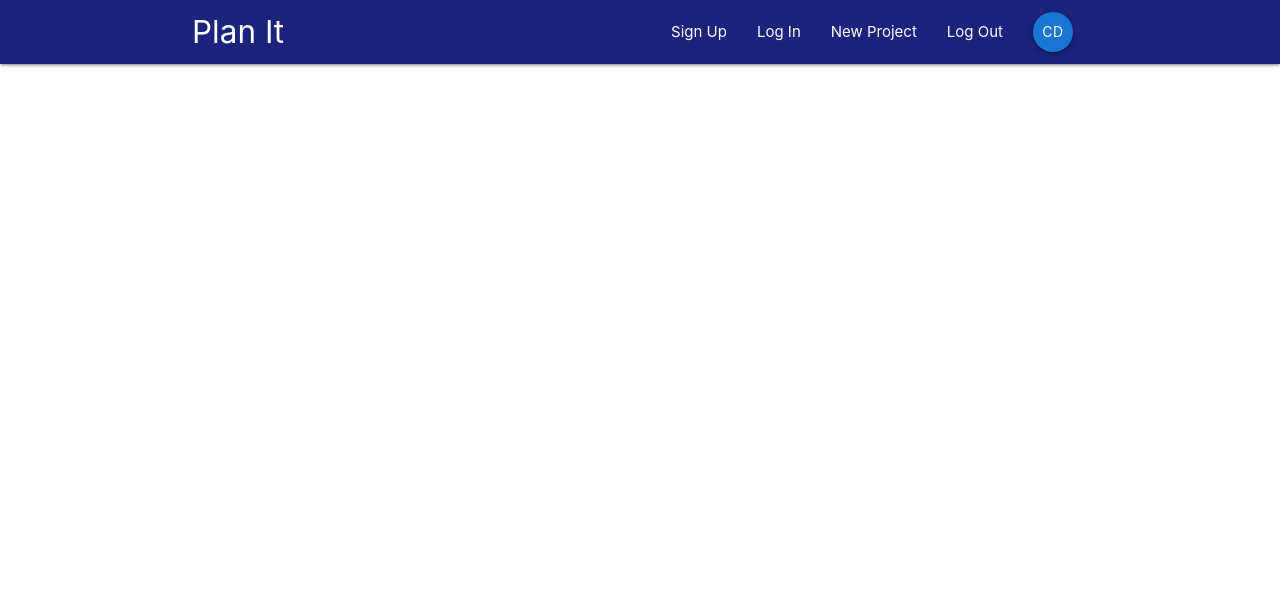
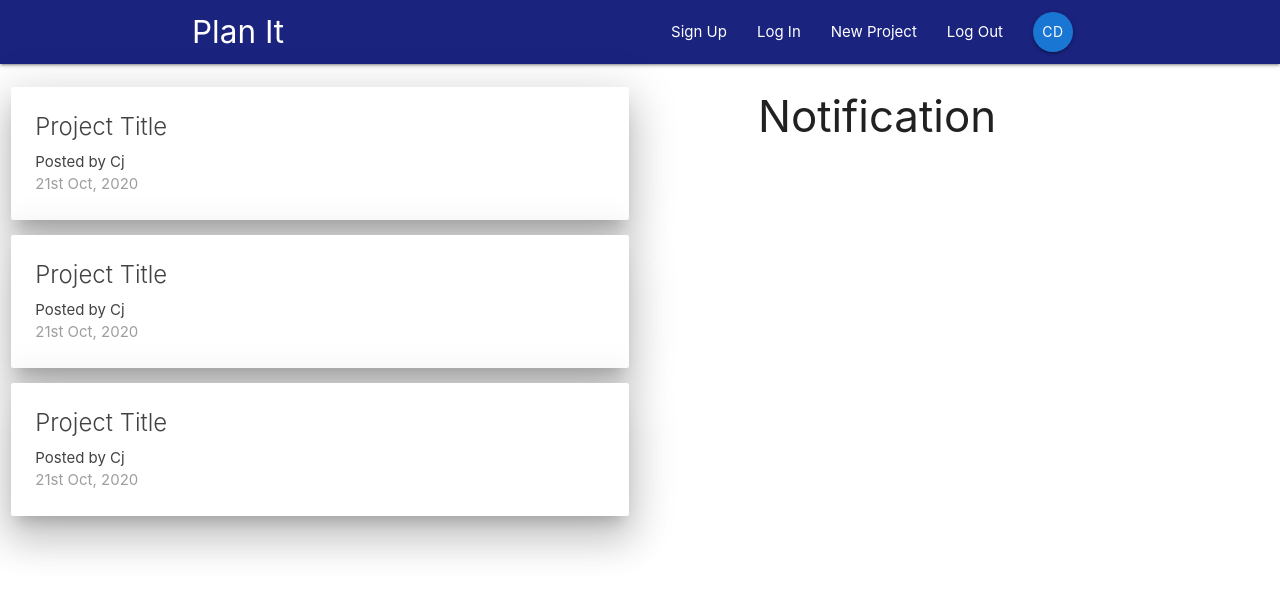
Before and after one commit to dey24/React-Redux-App, a React (Create React App) app in the folder planit/: page / in a window 1280 px wide. Shown: the top 594 px of the page. Built offline with nearby package versions, Linux system fonts and the light colour scheme.

Commit message:
setting up the dashboard

```diff
--- a/planit/src/App.js
+++ b/planit/src/App.js
@@ -1,13 +1,16 @@
 import React, { Component } from 'react';
-import { BrowserRouter } from 'react-router-dom';
+import { BrowserRouter, Switch, Route } from 'react-router-dom';
 import Navbar from './components/layout/Navbar'
-
+import Dashboard from './components/dashboard/Dashboard'
 class App extends Component {
   render() {
     return (
       <BrowserRouter>
         <div className="App">
           <Navbar />
+          <Switch>
+            <Route exact path="/" component={Dashboard}></Route>
+          </Switch>
         </div>
       </BrowserRouter>
     );
--- a/planit/src/components/dashboard/Dashboard.js
+++ b/planit/src/components/dashboard/Dashboard.js
@@ -0,0 +1,21 @@
+import React, { Component } from 'react';
+import Notification from './Notification';
+import ProjectList from '../projects/ProjectList'
+
+class Dashboard extends Component {
+    render() {
+        return (
+            <div className="dashboard">
+                <div className="row">
+                    <div className="col s12 m6">
+                        <ProjectList />
+                    </div>
+                    <div className="col s12 m5 offset-m1">
+                        <Notification />
+                    </div>
+                </div>
+            </div>
+        )
+    }
+}
+export default Dashboard
--- a/planit/src/components/dashboard/Notification.js
+++ b/planit/src/components/dashboard/Notification.js
@@ -0,0 +1,11 @@
+import React from 'react';
+
+const Notification = () => {
+    return(
+        <div>
+            <h3 className="grey-text text-darken-4">Notification</h3>
+        </div>
+    );
+}
+
+export default Notification;
--- a/planit/src/components/projects/ProjectList.js
+++ b/planit/src/components/projects/ProjectList.js
@@ -0,0 +1,33 @@
+import React from 'react'
+
+const ProjectList = () => {
+    return (
+        <div className="project-list section">
+            <div className="card z-depth-5 project-summary">
+                <div className="card-content grey-text text-darken-3">
+                    <span className="card-title">Project Title</span>
+                    <p>Posted by Cj</p>
+                    <p className="grey-text">21st Oct, 2020</p>
+                </div>
+            </div>
+
+            <div className="card z-depth-5 project-summary">
+                <div className="card-content grey-text text-darken-3">
+                    <span className="card-title">Project Title</span>
+                    <p>Posted by Cj</p>
+                    <p className="grey-text">21st Oct, 2020</p>
+                </div>
+            </div>
+
+            <div className="card z-depth-5 project-summary">
+                <div className="card-content grey-text text-darken-3">
+                    <span className="card-title">Project Title</span>
+                    <p>Posted by Cj</p>
+                    <p className="grey-text">21st Oct, 2020</p>
+                </div>
+            </div>
+        </div>
+    )
+}
+
+export default ProjectList
```
